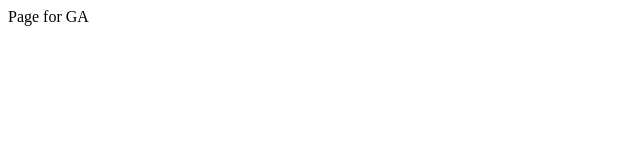
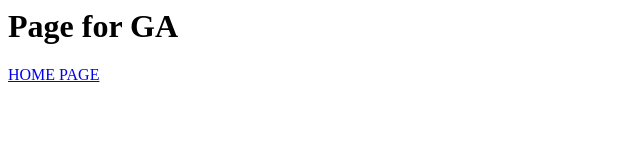
Before and after one commit to mrmillers/mrmillers.github.io, a plain HTML site: page ga.html in a window 1280 px wide. Shown: the whole page, without its empty margins (0-640 px from the left). Drawn offline with Linux system fonts and the light colour scheme.

Commit message:
Update ga.html

```diff
--- a/ga.html
+++ b/ga.html
@@ -11,7 +11,7 @@
 </script>
 </head>
 <body>
-  Page for GA
-  <link href='./index.html' />
+  <h1>Page for GA</h1>
+  <a href='./index.html'>HOME PAGE</a>
 </body>
 </html>
```
